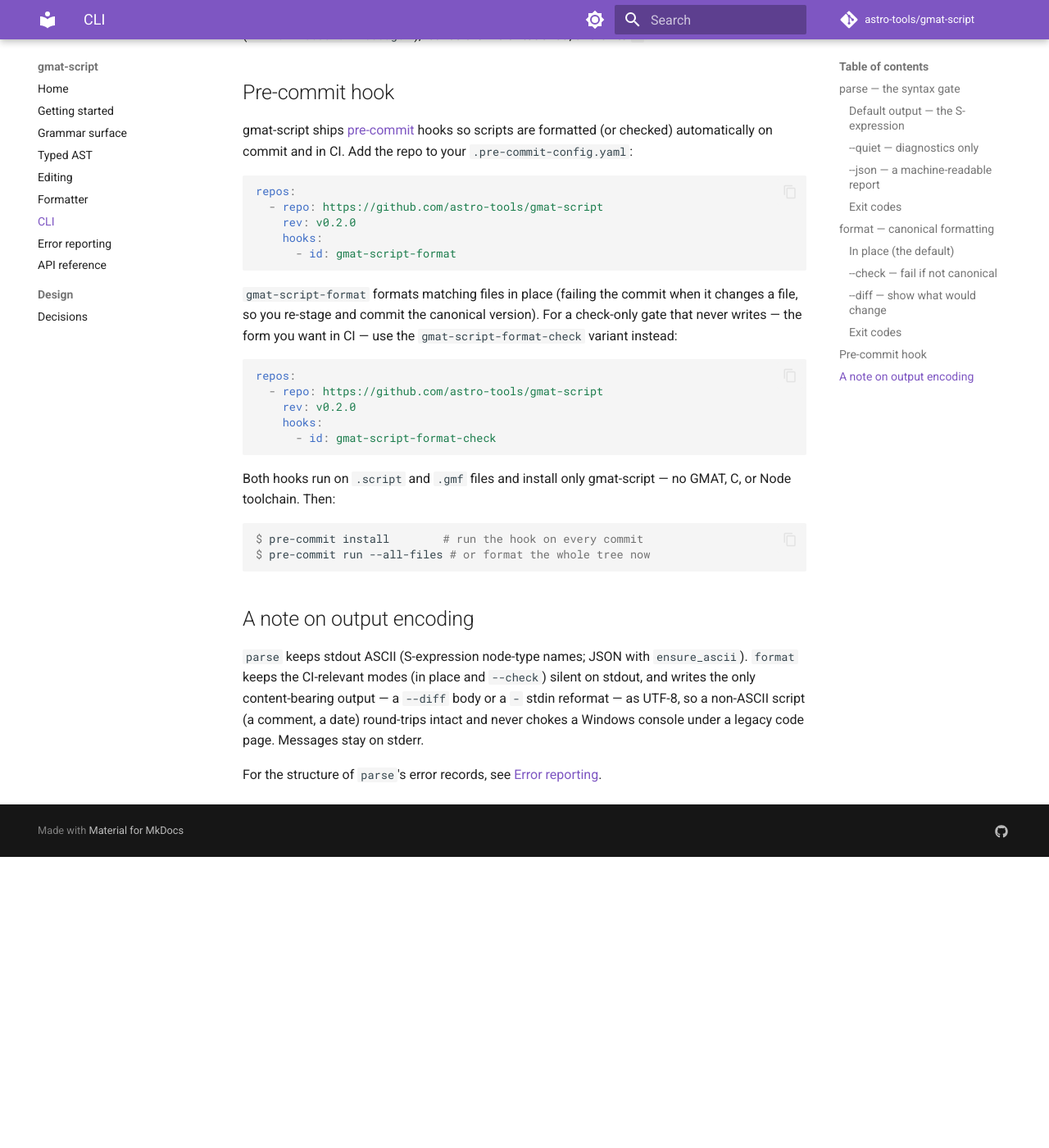
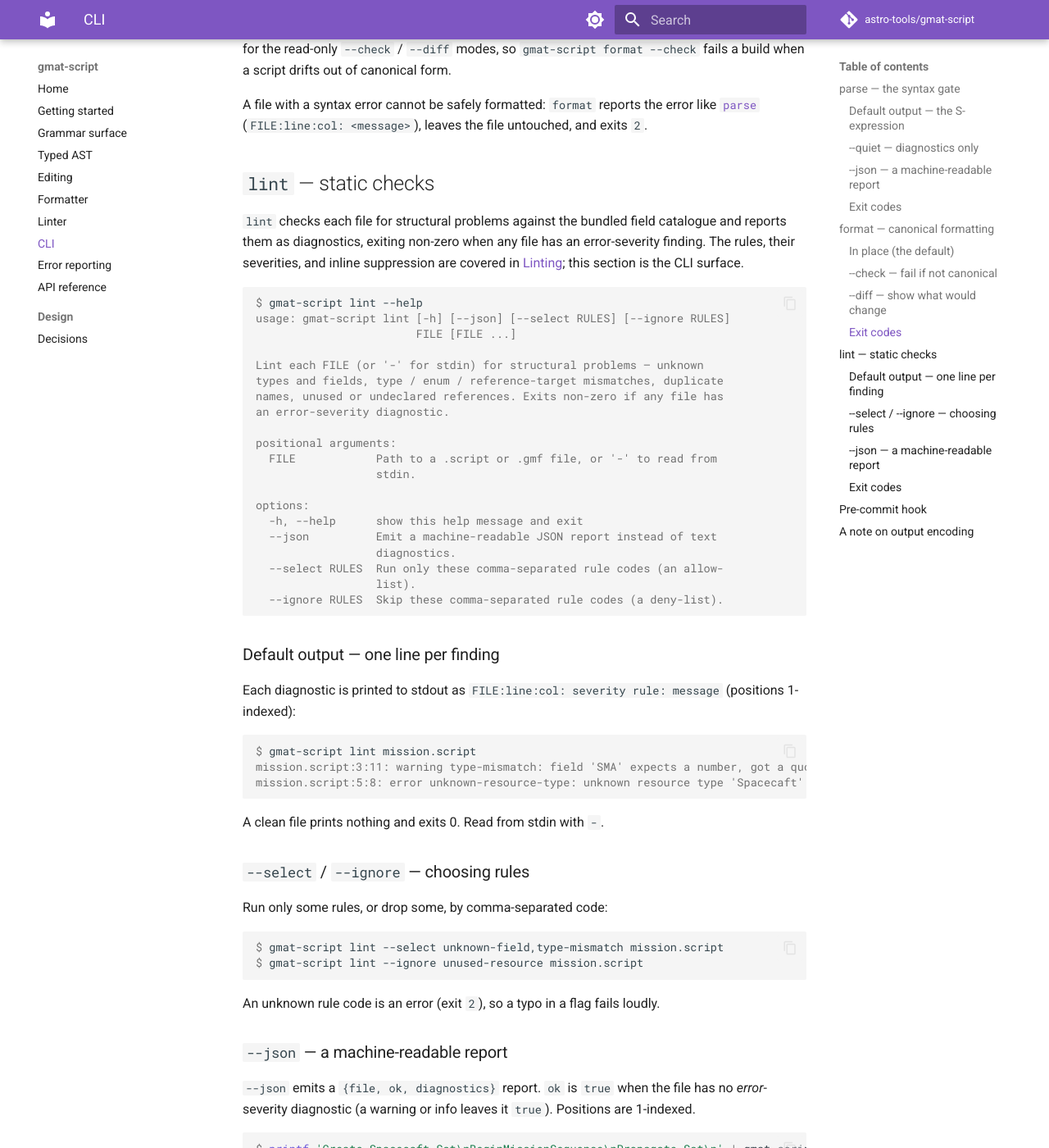
Before and after one commit to astro-tools/gmat-script, an MkDocs documentation site: the page built from docs/cli.md, in a window 1280 px wide and 1400 px high, scrolled down 4340 px. Shown: the whole window at 82% size. Built offline with MkDocs 1.6.1 and Material for MkDocs 9.7.7, drawn with Linux system fonts in a browser that asks for light colours; comment, search, counter and statistics services are not loaded; before the commit the page ends 5385 px from its top, so only the background shows below that; some of the changed text lies outside the part shown.

Commit message:
Docs: linter guide, CLI lint section, README
Adds docs/lint.md (the lint() API, the rules table with severities, inline
suppression) and a Linter nav entry; documents `gmat-script lint` in the CLI
reference (output formats, --select/--ignore, exit codes); and updates the API
page and README to present the linter as a shipped layer.

````diff
--- a/docs/cli.md
+++ b/docs/cli.md
@@ -1,11 +1,14 @@
 # The command-line interface
 
-Installing gmat-script puts a `gmat-script` console script on your `PATH` with two subcommands:
+Installing gmat-script puts a `gmat-script` console script on your `PATH` with three subcommands:
 
 - **`parse`** — a fast, install-free syntax gate that parses `.script` / `.gmf` files and reports
   their syntax trees, exiting non-zero on a syntax error.
 - **`format`** — re-emit scripts in canonical form, in place or as a check / diff, with exit codes
   that mirror `ruff format` for CI and [pre-commit](#pre-commit-hook) use.
+- **`lint`** — statically check scripts against the field catalogue (unknown types and fields, type /
+  enum / reference-target mismatches, duplicate names, unused or undeclared references), exiting
+  non-zero on an error-severity finding.
 
 Both are built on the library and need no GMAT, C, or Node toolchain at runtime.
 
@@ -202,6 +205,100 @@ A file with a syntax error cannot be safely formatted: `format` reports the erro
 [`parse`](#parse-the-syntax-gate) (`FILE:line:col: <message>`), leaves the file untouched, and exits
 `2`.
 
+## `lint` — static checks
+
+`lint` checks each file for structural problems against the bundled field catalogue and reports them
+as diagnostics, exiting non-zero when any file has an error-severity finding. The rules, their
+severities, and inline suppression are covered in [Linting](lint.md); this section is the CLI surface.
+
+```console
+$ gmat-script lint --help
+usage: gmat-script lint [-h] [--json] [--select RULES] [--ignore RULES]
+                        FILE [FILE ...]
+
+Lint each FILE (or '-' for stdin) for structural problems — unknown
+types and fields, type / enum / reference-target mismatches, duplicate
+names, unused or undeclared references. Exits non-zero if any file has
+an error-severity diagnostic.
+
+positional arguments:
+  FILE            Path to a .script or .gmf file, or '-' to read from
+                  stdin.
+
+options:
+  -h, --help      show this help message and exit
+  --json          Emit a machine-readable JSON report instead of text
+                  diagnostics.
+  --select RULES  Run only these comma-separated rule codes (an allow-
+                  list).
+  --ignore RULES  Skip these comma-separated rule codes (a deny-list).
+```
+
+### Default output — one line per finding
+
+Each diagnostic is printed to stdout as `FILE:line:col: severity rule: message` (positions
+1-indexed):
+
+```console
+$ gmat-script lint mission.script
+mission.script:3:11: warning type-mismatch: field 'SMA' expects a number, got a quoted string
+mission.script:5:8: error unknown-resource-type: unknown resource type 'Spacecaft'
+```
+
+A clean file prints nothing and exits 0. Read from stdin with `-`.
+
+### `--select` / `--ignore` — choosing rules
+
+Run only some rules, or drop some, by comma-separated code:
+
+```console
+$ gmat-script lint --select unknown-field,type-mismatch mission.script
+$ gmat-script lint --ignore unused-resource mission.script
+```
+
+An unknown rule code is an error (exit `2`), so a typo in a flag fails loudly.
+
+### `--json` — a machine-readable report
+
+`--json` emits a `{file, ok, diagnostics}` report. `ok` is `true` when the file has no
+*error*-severity diagnostic (a warning or info leaves it `true`). Positions are 1-indexed.
+
+```console
+$ printf 'Create Spacecaft Sat\nBeginMissionSequence\nPropagate Sat\n' | gmat-script lint --json -
+{
+  "file": "<stdin>",
+  "ok": false,
+  "diagnostics": [
+    {
+      "rule": "unknown-resource-type",
+      "severity": "error",
+      "message": "unknown resource type 'Spacecaft'",
+      "start": {
+        "line": 1,
+        "column": 8
+      },
+      "end": {
+        "line": 1,
+        "column": 16
+      }
+    }
+  ]
+}
+```
+
+For a single file the report is one JSON object; for several files it is a JSON array of reports.
+
+### Exit codes
+
+| Code | Meaning |
+|------|---------|
+| `0`  | no file had an error-severity diagnostic (warnings and info do not fail the run) |
+| `1`  | at least one file had an `error`-severity diagnostic |
+| `2`  | a file could not be read, or a `--select` / `--ignore` rule code is unknown |
+
+The `1` / `0` split is the CI contract: only error-severity findings break the build, so warnings and
+the informational `unused-resource` can accumulate without blocking a merge.
+
 ## Pre-commit hook
 
 gmat-script ships [pre-commit](https://pre-commit.com/) hooks so scripts are formatted (or checked)
@@ -241,6 +338,7 @@ $ pre-commit run --all-files # or format the whole tree now
 the CI-relevant modes (in place and `--check`) silent on stdout, and writes the only content-bearing
 output — a `--diff` body or a `-` stdin reformat — as UTF-8, so a non-ASCII script (a comment, a
 date) round-trips intact and never chokes a Windows console under a legacy code page. Messages stay
-on stderr.
+on stderr. `lint` keeps stdout ASCII too (text diagnostics escape any non-ASCII identifier; JSON uses
+`ensure_ascii`).
 
 For the structure of `parse`'s error records, see [Error reporting](errors.md).
--- a/mkdocs.yml
+++ b/mkdocs.yml
@@ -39,6 +39,7 @@ nav:
   - Typed AST: typed-ast.md
   - Editing: editing.md
   - Formatter: formatting.md
+  - Linter: lint.md
   - CLI: cli.md
   - Error reporting: errors.md
   - API reference: api.md
````
Also changed, not shown: README.md (+17 -6 lines), docs/api.md (+4 -3 lines), docs/lint.md (added, +105 -0 lines).
